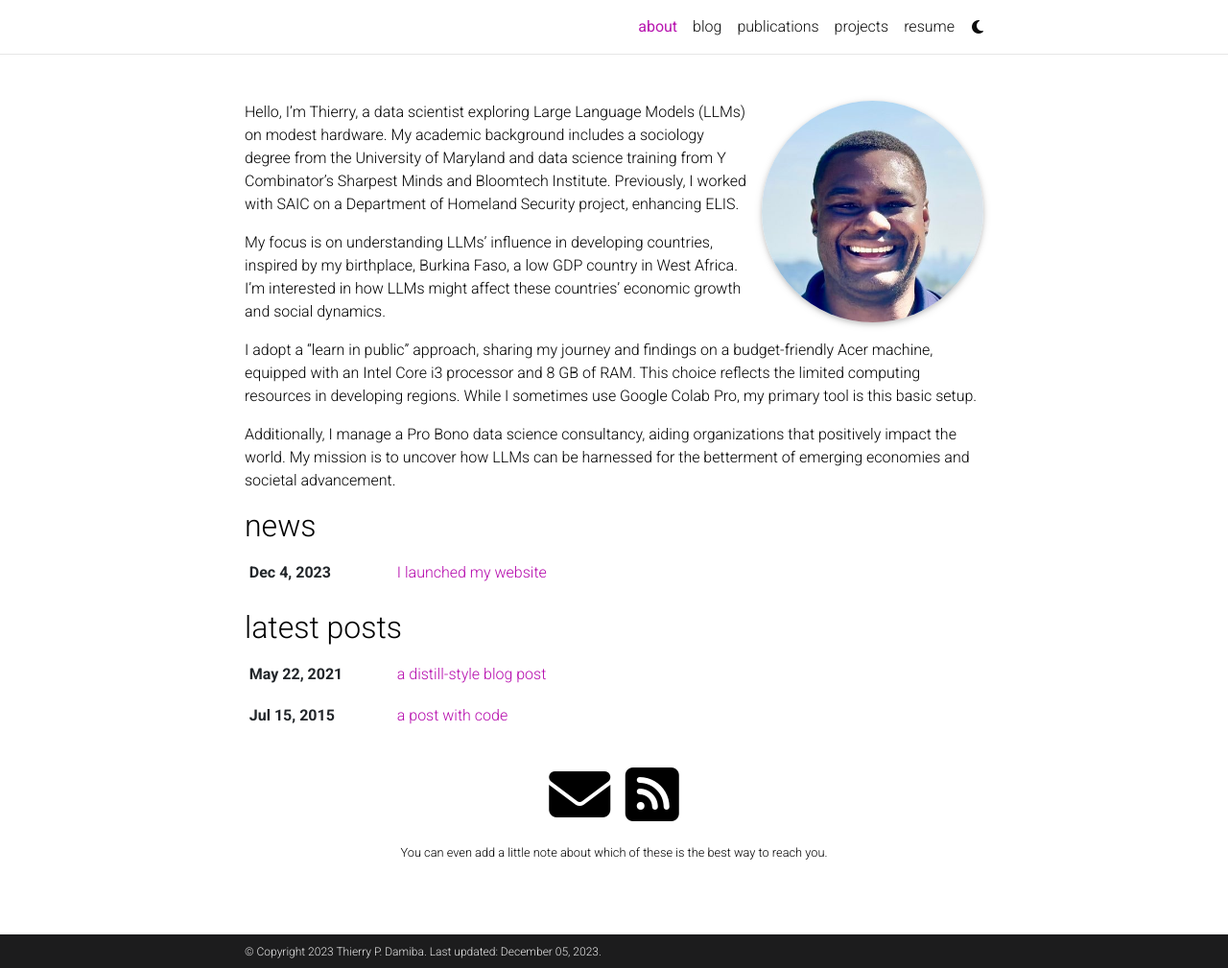
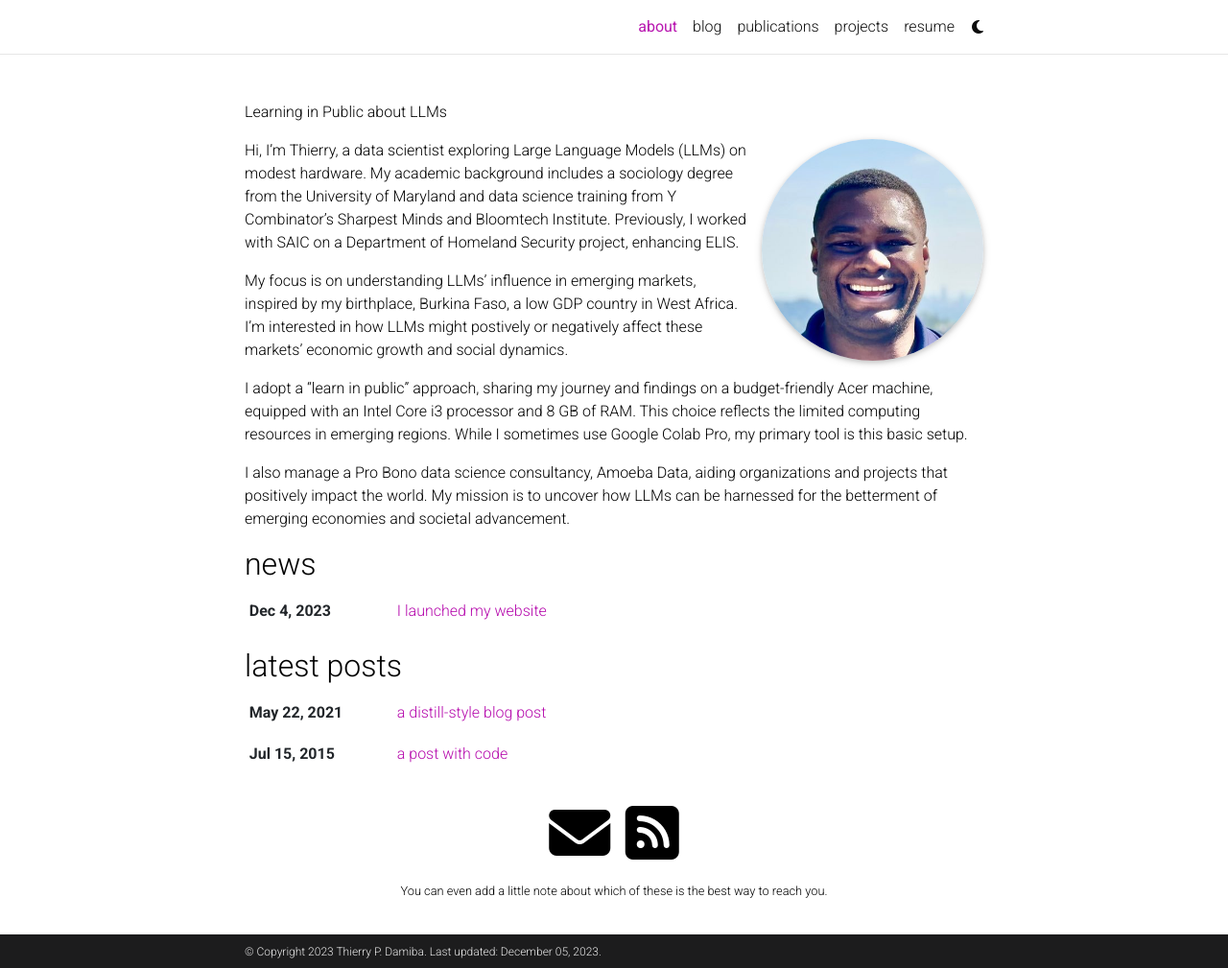
Before and after one commit to thierrydamiba/thierrydamiba.github.io, a Jekyll site: the page built from _pages/about.md, in a window 1280 px wide and 1009 px high. Shown: the whole window at 96% size. Built offline with Jekyll 4.4.1, drawn with Linux system fonts in a browser that asks for light colours; comment, search, counter and statistics services are not loaded; a style sheet for code colours, icons or effects is not loaded.

Commit message:
Update about.md

```diff
--- a/_pages/about.md
+++ b/_pages/about.md
@@ -2,7 +2,7 @@
 layout: about
 title: about
 permalink: /
-subtitle: #<a href='#'></a>. Learning in Public about LLMs
+subtitle: Learning in Public about LLMs #<a href='#'></a>.
 
 profile:
   align: right
@@ -16,10 +16,10 @@
 social: true  # includes social icons at the bottom of the page
 ---
 
-Hello, I'm Thierry, a data scientist exploring Large Language Models (LLMs) on modest hardware. My academic background includes a sociology degree from the University of Maryland and data science training from Y Combinator's Sharpest Minds and Bloomtech Institute. Previously, I worked with SAIC on a Department of Homeland Security project, enhancing ELIS.
+Hi, I'm Thierry, a data scientist exploring Large Language Models (LLMs) on modest hardware. My academic background includes a sociology degree from the University of Maryland and data science training from Y Combinator's Sharpest Minds and Bloomtech Institute. Previously, I worked with SAIC on a Department of Homeland Security project, enhancing ELIS.
 
-My focus is on understanding LLMs' influence in developing countries, inspired by my birthplace, Burkina Faso, a low GDP country in West Africa. I'm interested in how LLMs might affect these countries' economic growth and social dynamics.
+My focus is on understanding LLMs' influence in emerging markets, inspired by my birthplace, Burkina Faso, a low GDP country in West Africa. I'm interested in how LLMs might postively or negatively affect these markets' economic growth and social dynamics.
 
-I adopt a "learn in public" approach, sharing my journey and findings on a budget-friendly Acer machine, equipped with an Intel Core i3 processor and 8 GB of RAM. This choice reflects the limited computing resources in developing regions. While I sometimes use Google Colab Pro, my primary tool is this basic setup.
+I adopt a "learn in public" approach, sharing my journey and findings on a budget-friendly Acer machine, equipped with an Intel Core i3 processor and 8 GB of RAM. This choice reflects the limited computing resources in emerging regions. While I sometimes use Google Colab Pro, my primary tool is this basic setup.
 
-Additionally, I manage a Pro Bono data science consultancy, aiding organizations that positively impact the world. My mission is to uncover how LLMs can be harnessed for the betterment of emerging economies and societal advancement.
+I also manage a Pro Bono data science consultancy, Amoeba Data, aiding organizations and projects that positively impact the world. My mission is to uncover how LLMs can be harnessed for the betterment of emerging economies and societal advancement.
```
